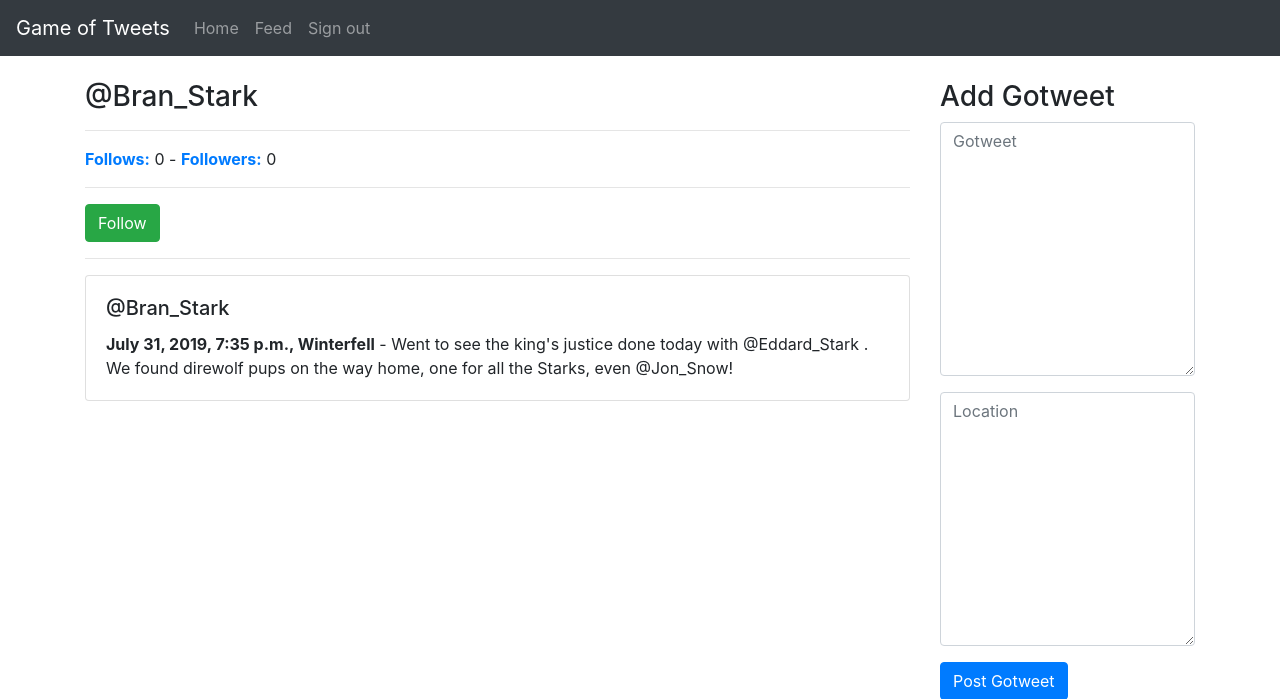
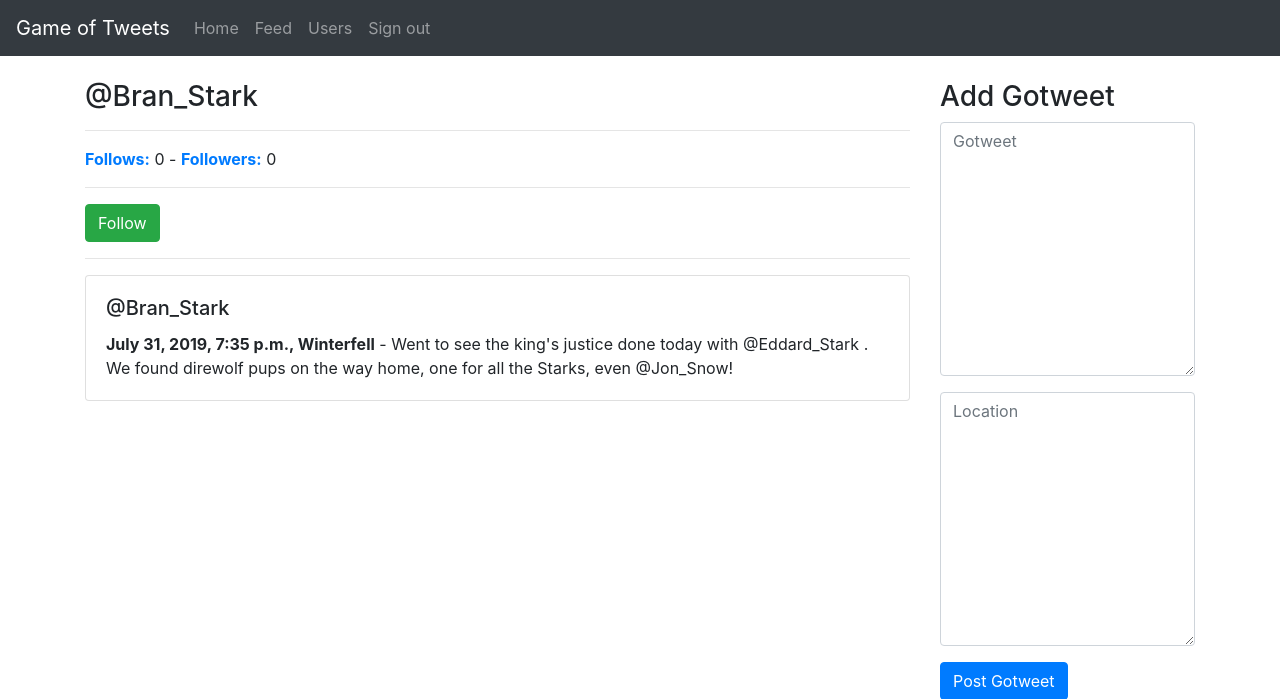
Before and after one commit to The-Noble-K/GameofTweets, a Django app: a page that uses gotwitter/templates/base.html in a window 1280 px wide. Shown: the top 699 px of the page. Run offline with Django 3.2, Linux system fonts and the light colour scheme; a user stored in the database is signed in; data comes from the database, SQL or seed files in the repository; both versions use the stored data as it was after the commit; some libraries are stand-ins or nearby versions.

Commit message:
users page

```diff
--- a/gotwitter/gotweet/views.py
+++ b/gotwitter/gotweet/views.py
@@ -3,7 +3,7 @@ from gotweet.models import Gotweet
 
 def feed(request):
     userids = []
-    for id in request.user.gotwitterprofile.follow.all():
+    for id in request.user.gotwitterprofile.follows.all():
         userids.append(id)
 
     userids.append(request.user.id)
--- a/gotwitter/templates/base.html
+++ b/gotwitter/templates/base.html
@@ -27,6 +27,9 @@
               <a class="nav-link" href="/feed">Feed</a>
             </li>
             <li class="nav-item">
+              <a class="nav-link" href="/users">Users</a>
+            </li>
+            <li class="nav-item">
               <a class="nav-link" href="/signout">Sign out</a>
             </li>
           {% endif %}
```
Also changed, not shown: gotwitter/db.sqlite3.
